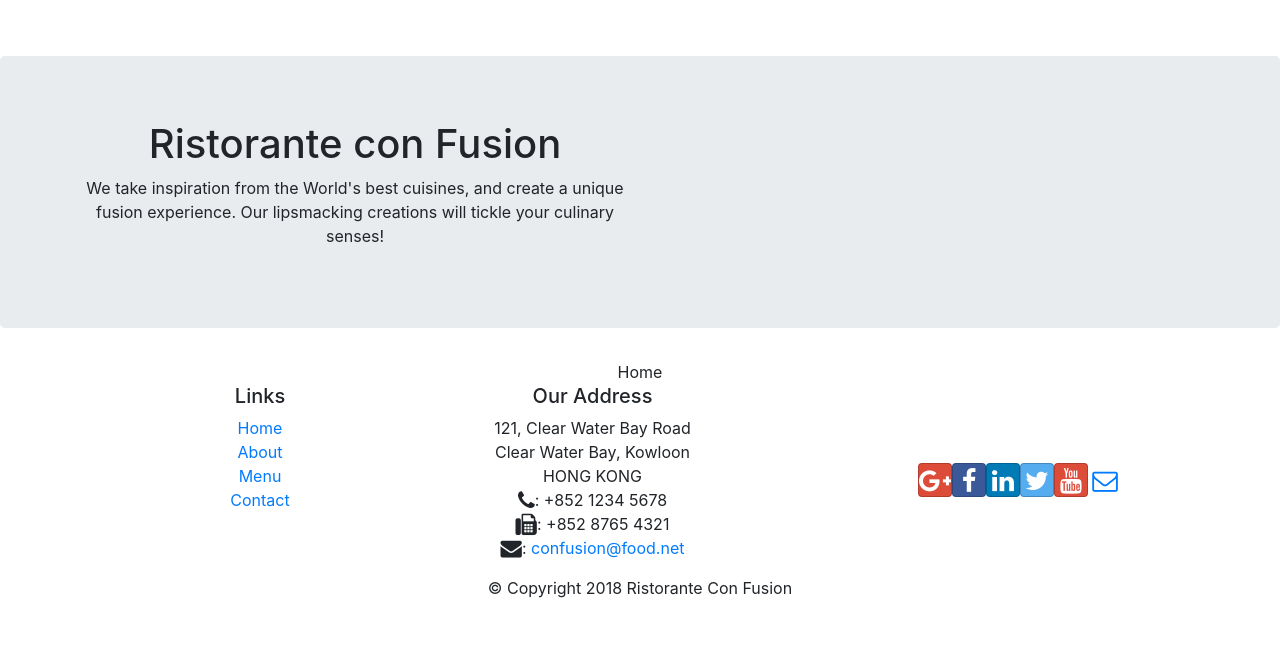
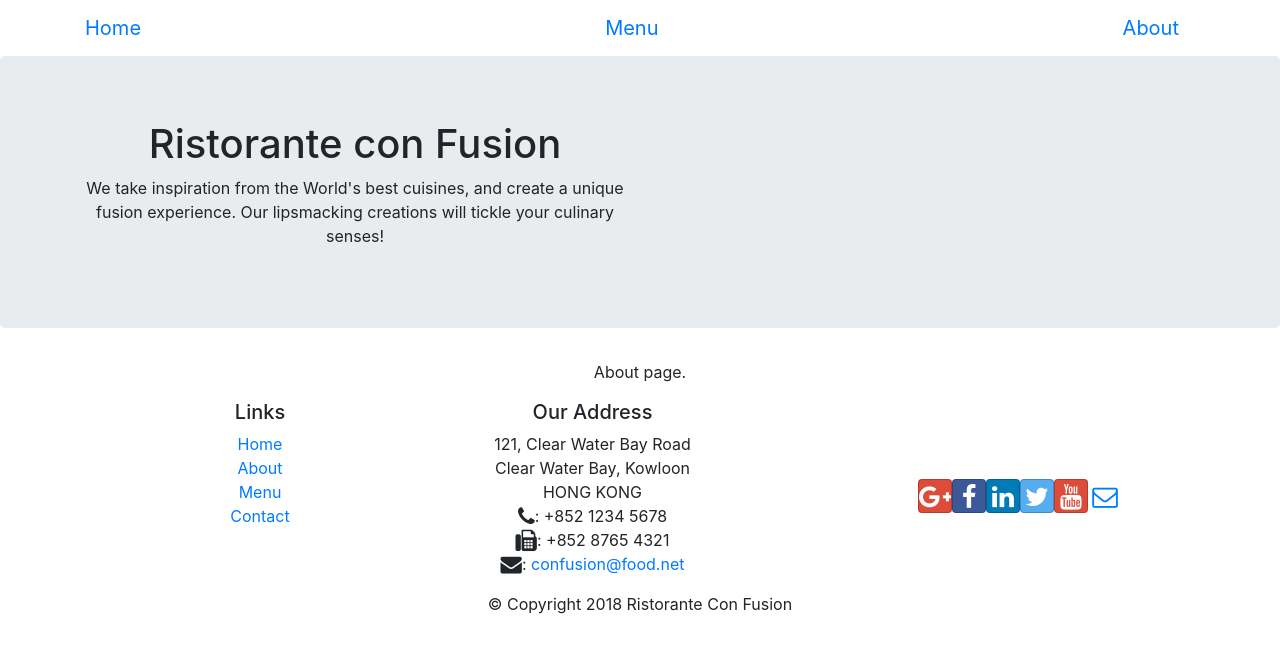
Before and after one commit to liminjun/front-end-react, a React (Create React App) app: page /about in a window 1280 px wide. Before the commit this address led to /home. Shown: the top 652 px of the page. Built offline with nearby package versions, Linux system fonts and the light colour scheme.

Commit message:
feat:Add about page.

```diff
--- /dev/null
+++ b/src/components/AboutComponent.js
@@ -0,0 +1,14 @@
+import React, { Component } from 'react';
+
+
+
+class About extends Component {
+    render() {
+        return (
+           <>
+           <p>About page.</p>
+           </>
+        )
+    }
+}
+export default About;
--- a/src/components/HeaderComponent.js
+++ b/src/components/HeaderComponent.js
@@ -1,13 +1,16 @@
 import React, { Component } from 'react';
-import { Navbar, NavbarBrand, Jumbotron } from 'reactstrap';
+import { Nav,Navbar, NavbarBrand, Jumbotron, NavItem } from 'reactstrap';
+
 
 class Header extends Component {
     render() {
         return (
             <>
-                <Navbar dark>
+                <Navbar>
                     <div className="container">
-                        <NavbarBrand href="/">My Dish</NavbarBrand>
+                        <NavbarBrand href="/home">Home</NavbarBrand>
+                        <NavbarBrand href="/menu">Menu</NavbarBrand>
+                        <NavbarBrand href="/about">About</NavbarBrand>
                     </div>
                 </Navbar>
                 <Jumbotron>
--- a/src/components/MainComponent.js
+++ b/src/components/MainComponent.js
@@ -8,6 +8,7 @@ import DishDetail from './DishDetailComponent';
 import { DISHES } from '../shared/dishes';
 import logo from '../logo.svg';
 import {Switch,Route,Redirect} from 'react-router-dom';
+import About from './AboutComponent';
 
 
 
@@ -33,14 +34,20 @@ class Main extends Component {
       return (
         <Home></Home>
       )
+    };
+    const AboutPage=()=>{
+      return (
+        <About></About>
+      )
     }
     return (
       <div className="App">
 
         <Header></Header>
         <Switch>
-          <Route path="/home"  component={HomePage}>Home</Route>
-          <Route exact path="/menu" component={()=><Menu dishes={this.state.dishes}>Menu</Menu>}></Route>
+          <Route path="/home"  component={HomePage}></Route>
+          <Route exact path="/menu" component={()=><Menu dishes={this.state.dishes}></Menu>}></Route>
+          <Route path="/about" component={AboutPage}></Route>
           <Redirect to="/home"></Redirect>
         </Switch>
         {/* <Menu dishes={this.state.dishes} onClick={(dishId)=>this.onDishSelect(dishId)}></Menu>
```
